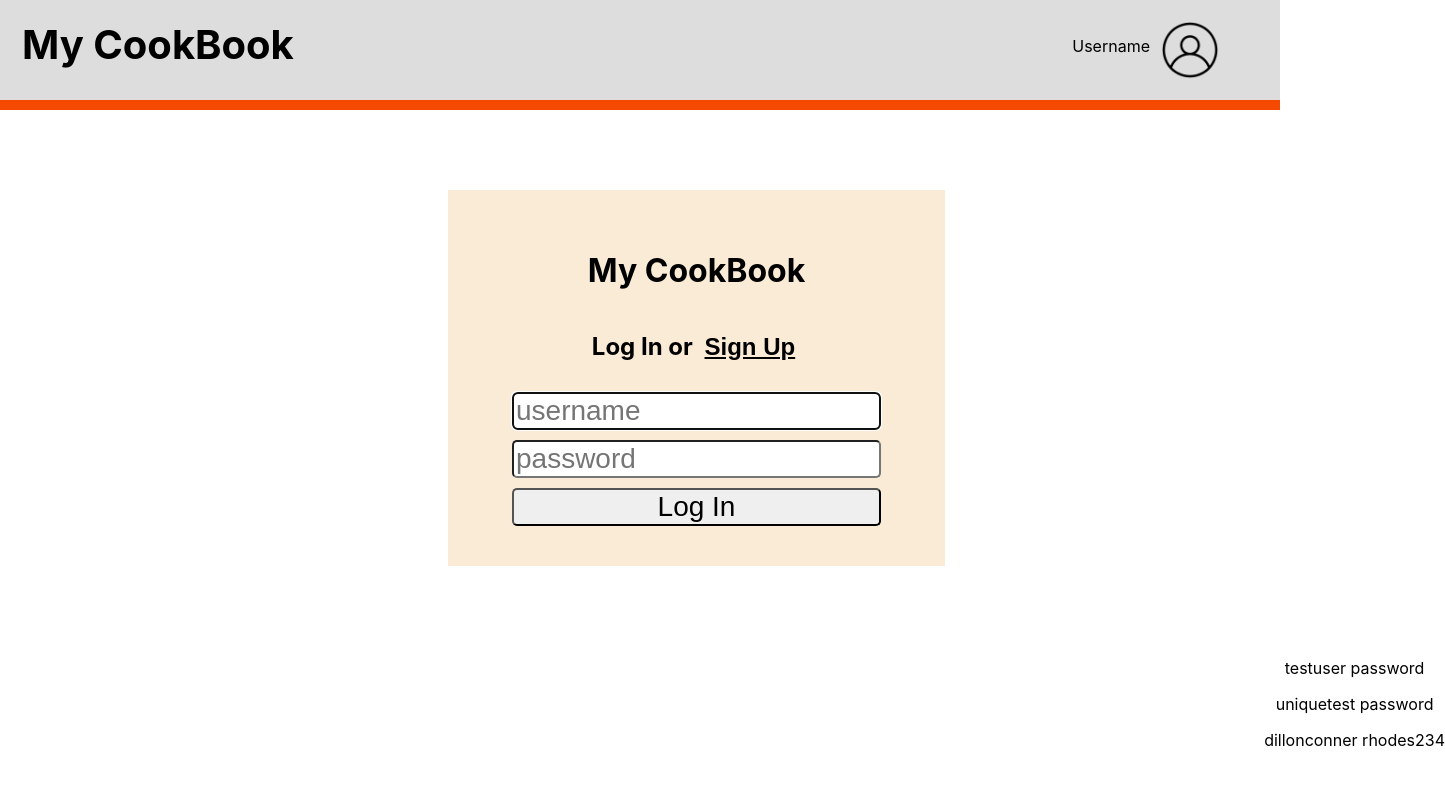
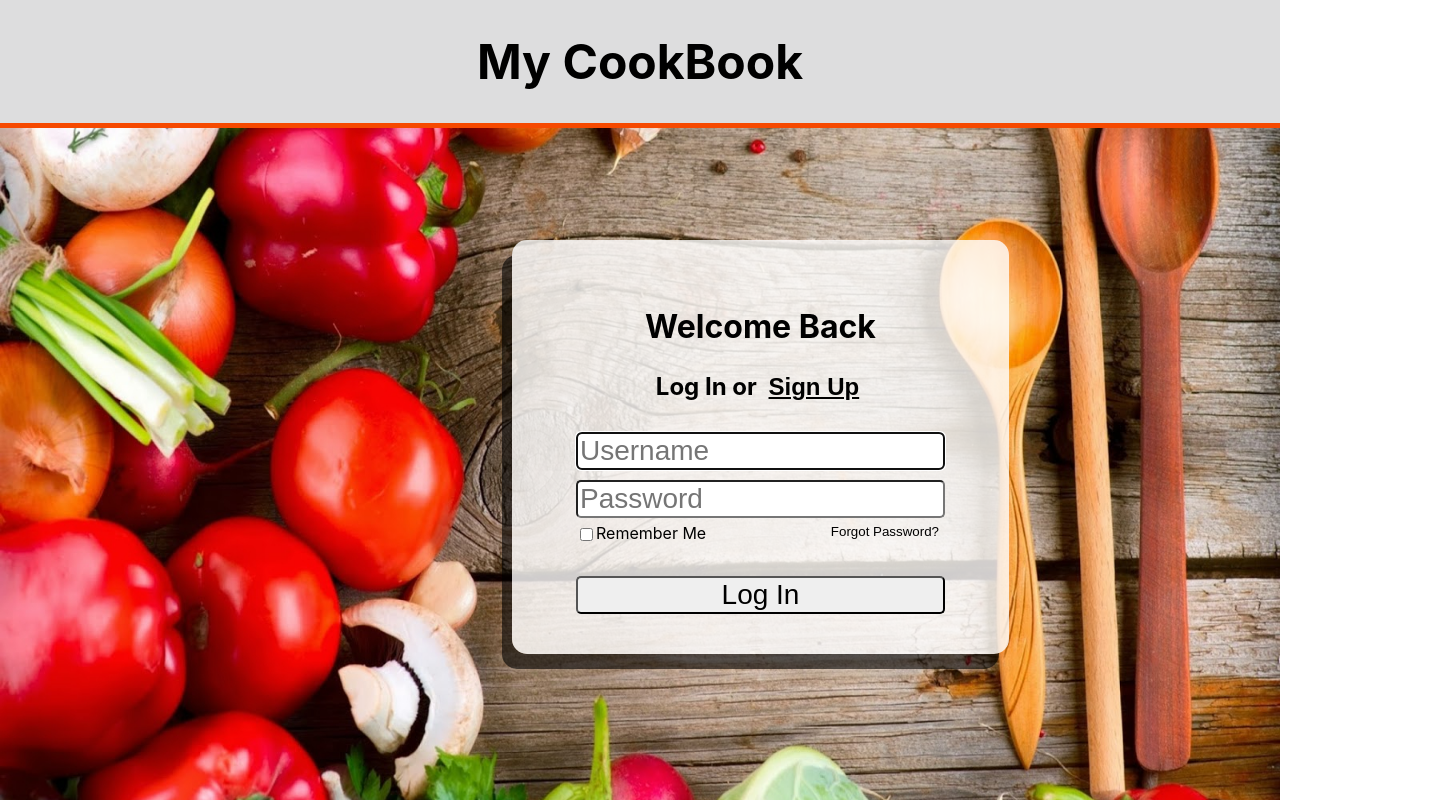
Before and after one commit to dillonconner/MyCookbook, a React (Create React App) app: page /login in a window 1280 px wide. Shown: the whole page, 1445 px wide, since content can reach past the window. Built offline with nearby package versions, Linux system fonts and the light colour scheme; what @azure/storage-blob would draw is missing.

Commit message:
login page changed

```diff
--- a/src/features/login/Login.css
+++ b/src/features/login/Login.css
@@ -1,11 +1,35 @@
 .login {
-    position:relative;
-    background-color: antiquewhite;
-    display: flex;
-    flex-direction: column;
+    background-image: url('../../util/desktop-1600x900.jpg');
+    background-size: 100vw 100vh;
+    height:100%;
+    width: 100%;
+    position: absolute;
+    top:0;
+}
+
+.login .header {
+    background-color: var(--lightSteelBlue);
+    position: absolute;
+    top: 0;
+    width: 100%;
+    border-bottom: 5px solid var(--tomatoRed) ;
+    font-size: 1.5em;
+    padding: 0;
+}
+
+.login-form  {
+    position:absolute;
+    top: 30%;
+    left: 40%;
+    background-color: rgba(255, 255, 255, 0.8);
     width:min-content;
-    margin: 10vh 35vw;
     padding: 5vh 5vw;
+    border-radius: 15px;
+    box-shadow: -10px 15px rgba(0, 0, 0,0.6);
+}
+
+.login .large {
+    font-size: 2em;
 }
 
 .login input {
@@ -14,9 +38,32 @@
     border-radius: 5px;
 }
 
+.login .remember-box {
+    float: left;
+}
+.login .remember-label {
+    float: left;
+    margin-top: 5px;
+}
+.login .forgot-password {
+    float: right;
+    border: none;
+    background-color: transparent;
+    margin-top: 5px;
+}
+.login .forgot-password:hover {
+    text-decoration: underline;
+    cursor: pointer;
+}
+
+.login .error {
+    color: var(--tomatoRed);
+    width: 100%;
+    float: left;
+}
+
 .login .login-submit {
     font-size: 1.75em;
-    margin-top: 10px;
     border-radius: 5px;
     width: 100%;
 }
@@ -32,8 +79,10 @@
     cursor: pointer;
 }
 
-.login .delete {
+.login .loading-icon {
+    height: 110px;
+    width: 110px;
     position: absolute;
-    bottom: -200px;
-    right: -500px;
+    bottom:2%;
+    right: 30%;
 }
--- a/src/features/login/Login.js
+++ b/src/features/login/Login.js
@@ -15,7 +15,7 @@ const Login = () => {
         if(auth.user && !auth.error){
             navigate('/home', {replace:true});
         }
-    }, [auth.user])
+    }, [auth.user, auth.error])
 
     const handleSubmit = (e) => {
         e.preventDefault();
@@ -25,19 +25,32 @@ const Login = () => {
             auth.login(form.username, form.password);
         }
     }
-
-    const onFormChange = (e) => {
-        setForm({...form, [e.target.name]: e.target.value});
+    const onFormChange = (e) => setForm({...form, [e.target.name]: e.target.value});
+    const handleForgotPass = (e) => {
+        alert('Dang thats tough... Good luck remembering it');
+    }
+    const handleRememberChange = (e) => {
+        if(e.target.checked){
+            //make keep jwt
+        }else {
+            //make not keep jwt
+        }
     }
 
     return (
         <div className='login'>
+            <div className='header'>
                 <h1>My CookBook</h1>
+            </div>
+            <div className='login-form'>
+                <div>
+                    <h2 className='large'>Welcome Back</h2>
                     {!isSignUp ?
                     <h2>Log In or <button className='login-type-btn' onClick={e => setIsSignUp(true)}>Sign Up</button></h2>
                     :
                     <h2>Sign Up or <button className='login-type-btn' onClick={e => setIsSignUp(false)}>Log In</button></h2>
                     }
+                </div>
                 <form onSubmit={handleSubmit}>
                     <input
                         autoFocus
@@ -45,23 +58,23 @@ const Login = () => {
                         name='username'
                         value={form.username}
                         onChange={onFormChange}
-                    placeholder="username"
+                        placeholder="Username"
                         required />
                     <input
                         type="password"
                         name="password"
                         value={form.password}
                         onChange={onFormChange}
-                    placeholder="password"
+                        placeholder="Password"
                         required />
+
+                    <input className='remember-box' type='checkbox' name='rememberme' onChange={handleRememberChange} />
+                    <label className='remember-label' htmlFor='rememberme'>Remember Me</label>
+                    <button className='forgot-password' onClick={handleForgotPass}>Forgot Password?</button>
+                    <p className='error'>{auth.error}</p>
                     <button className='login-submit'>{isSignUp ? 'Sign Up' : 'Log In'}</button>
-                {auth.error && <p>{auth.error}</p>}
-                {auth.isLoading && <img src={loadingIcon} alt='loading' />}
+                    {auth.isLoading && <img className='loading-icon' src={loadingIcon} alt='loading' />}
                 </form>
-            <div className='delete'>
-                <p>testuser   password</p>
-                <p>uniquetest   password</p>
-                <p>dillonconner   rhodes234</p>
             </div>
 
         </div>
```
Also changed, not shown: src/util/Loading_icon.gif, src/util/desktop-1600x900.jpg (added). Lines whose indentation alone changed are shown as unchanged.
